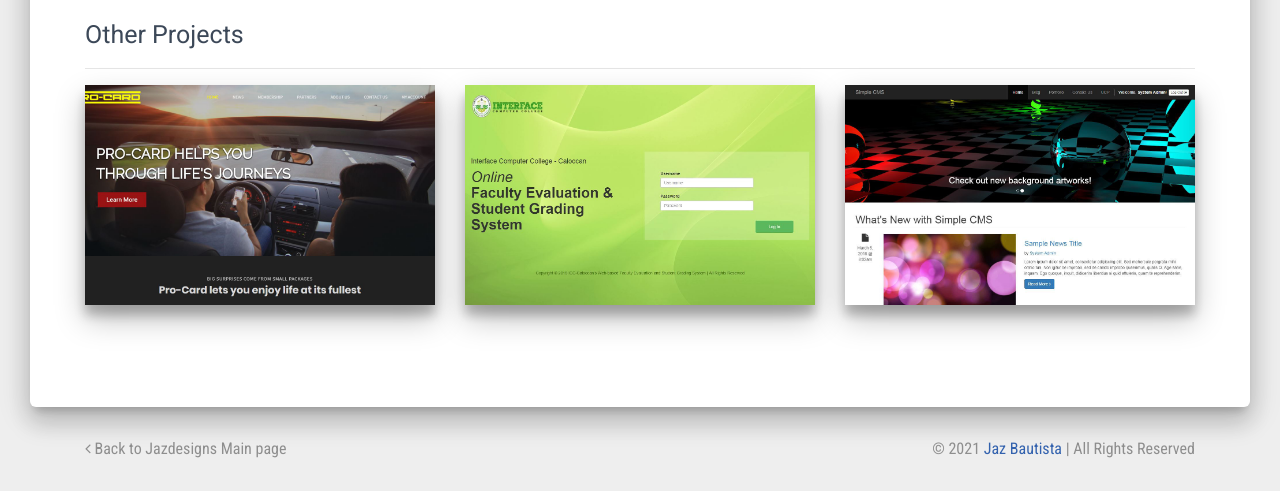
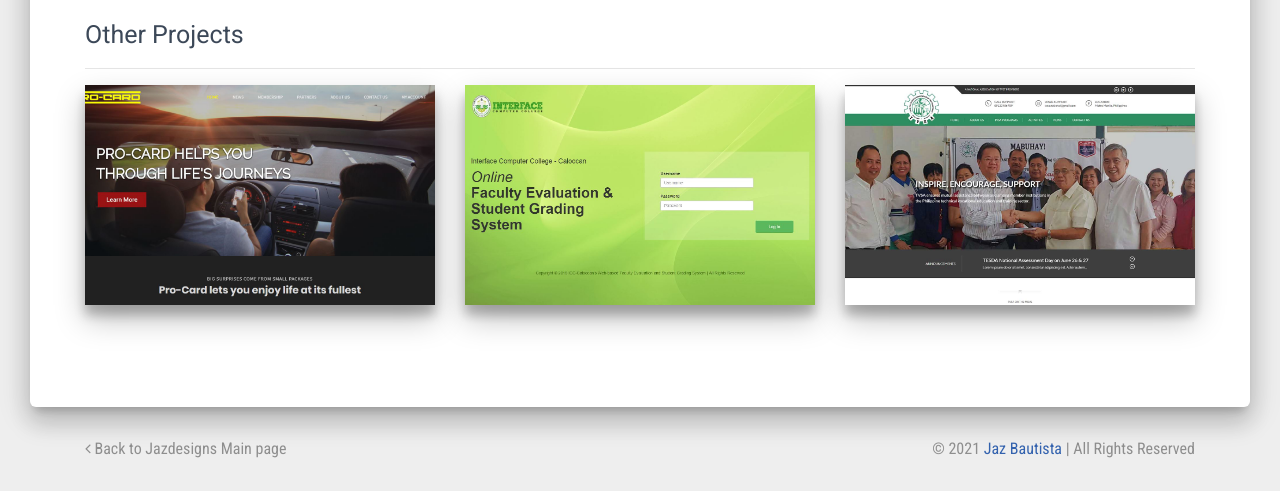
Before and after one commit to jaz016/jaz016.github.io, a plain HTML site: page single.html in a window 1280 px wide. Shown: the part 661-1152 px from the top of the page. Drawn offline with Linux system fonts and the light colour scheme.

Commit message:
added new portfolio

```diff
--- a/data/data.json
+++ b/data/data.json
@@ -6,7 +6,7 @@
 			"category": "website",
 			"imageUrl": "uploads/procard1.JPG",
 			"completionDate": "April 2018",
-			"technologies": ["WordPress Development","Theme Customization","Analytics"],
+			"technologies": ["WordPress Development","Theme Customization","Deployment","Analytics"],
 			"description": "Pro-Card is a discount card program that lets you enjoy rebates on diverse list of establishments, be insured in a realistic insurance plan, and avail a handful of other benefits.",
 			"otherImageUrls" : [],
 			"tags": ["Informational","Directory","Membership website"]
@@ -17,21 +17,54 @@
 			"category": "web-app",
 			"imageUrl": "uploads/fesgs1.JPG",
 			"completionDate": "April 2018",
-			"technologies": ["Custom App Development","Database Schema design"],
-			"description": "A web-based faculty evaluation and student grading system. Includes features like evaluation schedules, scores; grading criteria for college and senior high school; as well as general school admin functions",
+			"technologies": ["Custom App Development","Database Schema design", "Front-end and Back-end programming"],
+			"description": "An online faculty evaluation and student grading system. Includes features like student evaluations, faculty grading sheets (college and senior high school curriculum), view enrolled subjects and grades for each semester.",
 			"otherImageUrls" : [],
 			"tags": ["Web application"]
+		},
+		{
+			"title": "TechVoc Schools Association of the Philippines",
+			"slug": "techvoc-schools-association-of-the-philippines",
+			"category": "website",
+			"imageUrl": "uploads/tvsa.jpg",
+			"completionDate": "Discontinued",
+			"technologies": ["WordPress Development","Theme Customization"],
+			"description": "A supposed website for TVSA for their public use such as news posting, announcements, events, and general information about the organization.",
+			"otherImageUrls" : [],
+			"tags": ["Government website","Informational"]
 		},
 		{
 			"title": "Simple CMS",
 			"slug": "simple-cms",
 			"category": "web-app",
 			"imageUrl": "uploads/scms1.JPG",
-			"technologies": ["Custom App Development"],
+			"technologies": ["Custom App Development","Front-end and Back-end programming"],
 			"completionDate": "2018",
-			"description": "Content management system based from Modern Business HTML template. Powered by Object-Oriented PHP. You can create blog posts, portfolio items, slider images, categories, etc",
+			"description": "Content management system based from Modern Business HTML template. Powered by Object-Oriented PHP. Has features like blog posts creation, managing portfolio items, slider images and categories. Has an admin dashboard for general content control.",
 			"otherImageUrls" : [],
 			"tags": ["CMS Template","Web Application"]
+		},
+		{
+			"title": "Bistro De Busuanga Food Menu",
+			"slug": "bistro-de-busuanga-food-menu",
+			"category": "graphics",
+			"imageUrl": "uploads/bistro1.jpg",
+			"technologies": ["Graphic Designing"],
+			"completionDate": "2017",
+			"description": "A food menu for Bistro de Busuanga restaurant",
+			"otherImageUrls" : [],
+			"tags": ["Food Menu"]
+		},
+		{
+			"title": "West Atlantic Hotel Site Mockup",
+			"slug": "west-atlantic-hotel-site-mockup",
+			"category": "graphics",
+			"imageUrl": "uploads/west1.jpg",
+			"technologies": ["Graphic Designing"],
+			"completionDate": "2018",
+			"description": "A mockup for the supposed website of West Atlantic Hotel",
+			"otherImageUrls" : [],
+			"tags": ["Website UI Mockup"]
 		}
 	]
 }
--- a/js/script.js
+++ b/js/script.js
@@ -71,7 +71,9 @@ $(function() {
 
 	function renderPortfolioItem() {
 		$.getJSON('data/data.json', {}, function(data) {
-			const projects = data.projects;
+			const projects = data.projects.map(proj => {
+				if(proj.category !== 'graphics') return proj;
+			});
 			const project = projects[projectIndex];
 
 			// set portfolio for the elements
--- a/single.html
+++ b/single.html
@@ -207,7 +207,11 @@
 
         const otherProjects = projects.filter(proj => proj.slug !== portfolioTitle);
         let otherProjectsHTML = '';
-        otherProjects.forEach(proj => {
+        otherProjects.forEach((proj, index) => {
+          if(index>2) {
+            return;
+          }
+
           otherProjectsHTML += `<div class="portfolio-item text-center ${proj.category} col-md-8 col-lg-4">
             <div class="item-inner responsive-img img-shadowed" style="background-image: url('${proj.imageUrl}')">
               <div class="overlay d-flex flex-column justify-content-center">
@@ -218,6 +222,8 @@
               </div>
             </div>
           </div>`
+
+
         });
         $("#other-projects").html(otherProjectsHTML);
 
```
Also changed, not shown: index.html (+4 -1 lines), uploads/bistro1.jpg (added), uploads/tvsa.jpg (added), uploads/west1.jpg (added).
